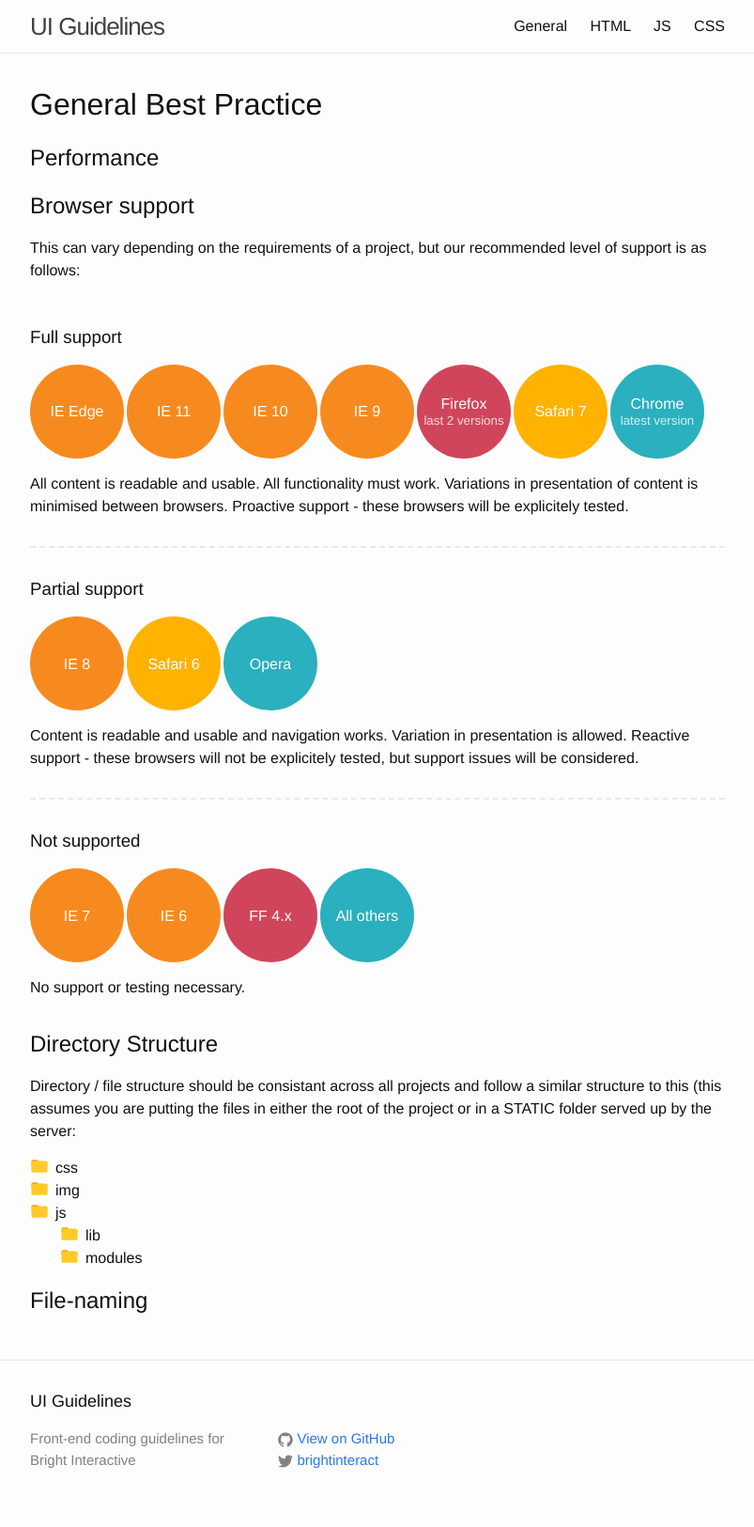
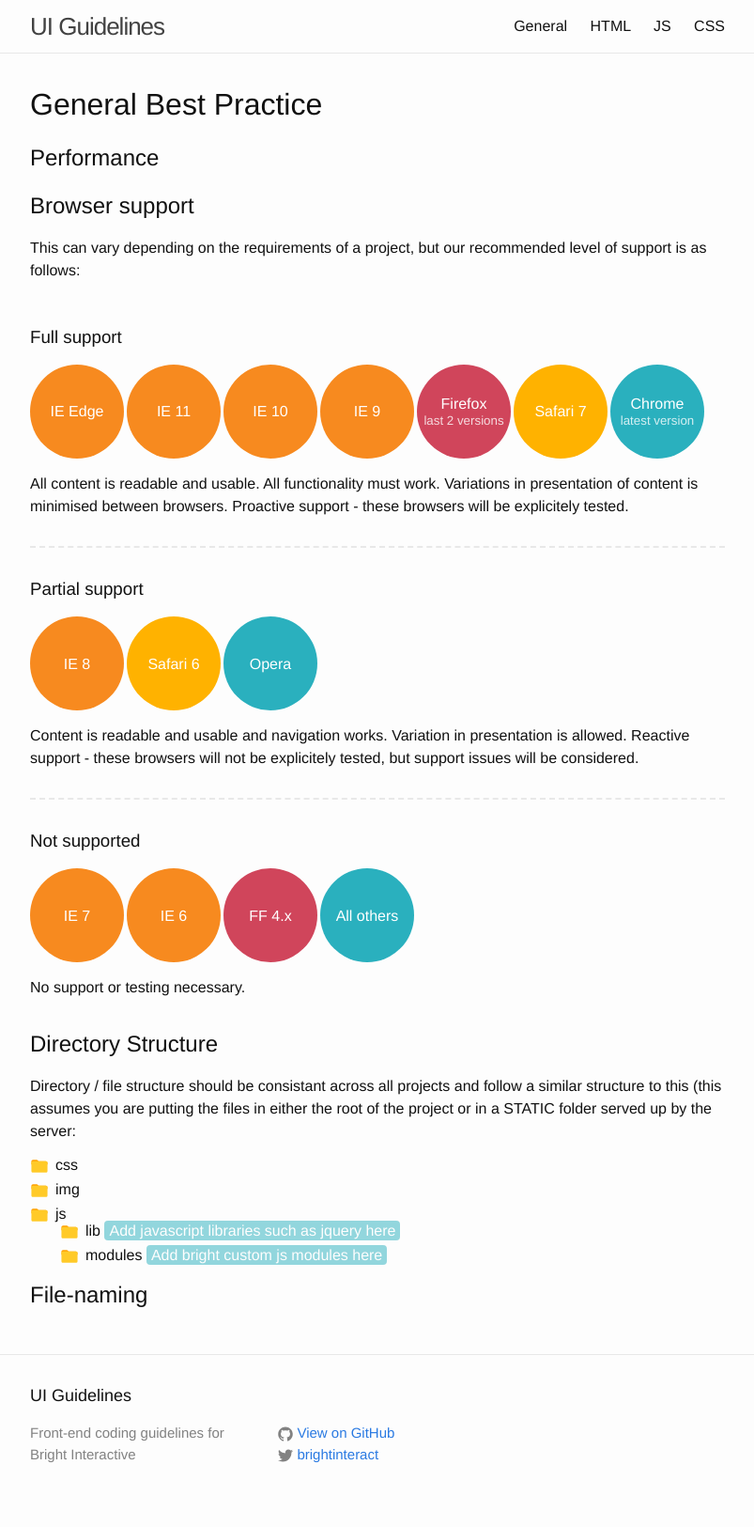
Before and after one commit to brightinteractive/ui-guidelines, a Jekyll site: the page built from general.html, in a window 1280 px wide. Shown: the whole page at 94% size, without its empty margins (238-1041 px from the left). Built offline with Jekyll 4.4.1, drawn with Linux system fonts in a browser that asks for light colours.

Commit message:
Add span highlighting for directory structure

```diff
--- a/_sass/_file-system.scss
+++ b/_sass/_file-system.scss
@@ -5,6 +5,7 @@
 ul.file-system {
     list-style-type: none;
     margin: 0 0 15px;
+    line-height: normal;
 
     ul {
         list-style-type: none;
@@ -13,7 +14,7 @@ ul.file-system {
     }
 
     li {
-
+        margin-bottom: 8px;
     }
 }
 
@@ -21,4 +22,19 @@ ul.file-system {
     background: url(../img/folder.svg) no-repeat;
     background-size: 20px 20px;
     padding: 0 0 0 27px;
+
+    .file-system--folder span {
+
+        // Not entirely happy with how this looks at the moment...
+
+        opacity: 0.5;
+        border-radius: 4px;
+        padding: 2px 5px;
+        background: #2ab0be;
+        color: #fff;
+
+        &:hover {
+            opacity: 1;
+        }
+    }
 }
--- a/general.html
+++ b/general.html
@@ -66,8 +66,8 @@ weight : 2
 			<li class="file-system--folder">img</li>
 			<li class="file-system--folder">js
 				<ul>
-					<li class="file-system--folder">lib</li>
-					<li class="file-system--folder">modules</li>
+					<li class="file-system--folder">lib <span>Add javascript libraries such as jquery here</span></li>
+					<li class="file-system--folder">modules <span>Add bright custom js modules here</span></li>
 				</ul>
 			</li>
 		</ul>
```
